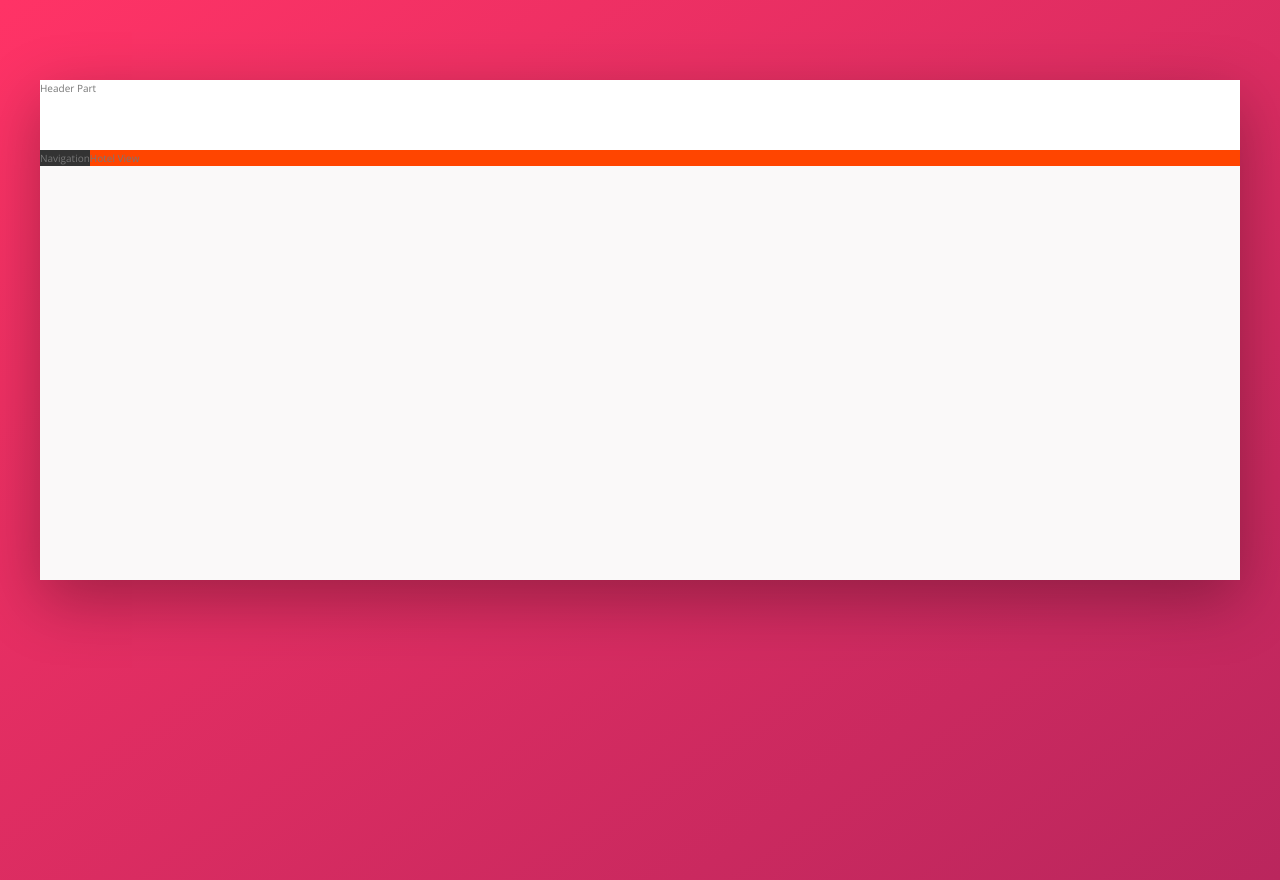
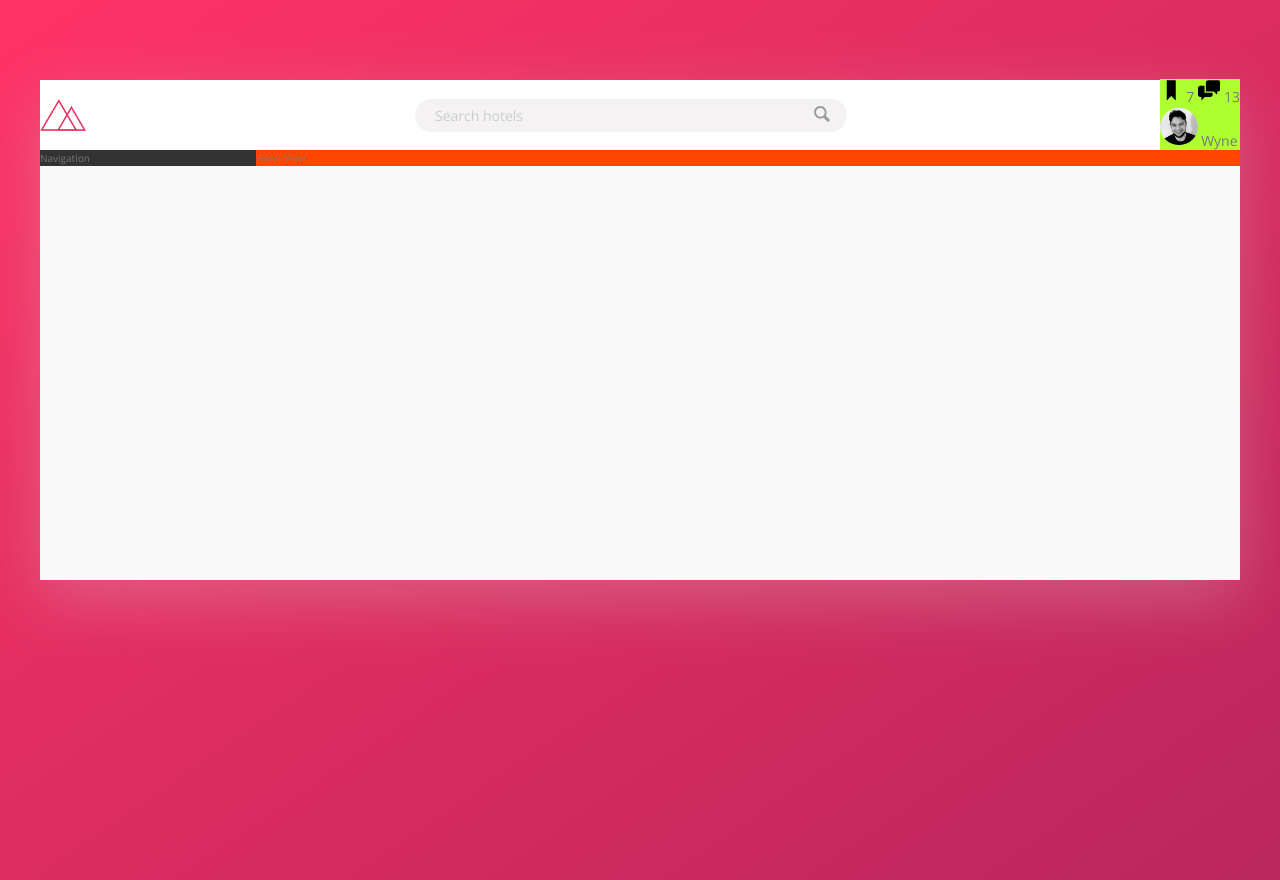
Before and after one commit to wyne-ybanez/Advanced-Sass-Flexbox, a website: page index.html in a window 1280 px wide. Drawn offline with nearby package versions, Linux system fonts and the light colour scheme.

Commit message:
Add svg icons, profile image, aligned header using flex box

```diff
--- a/index.html
+++ b/index.html
@@ -13,7 +13,45 @@
   </head>
   <body>
     <div class="container">
-      <header class="header">Header Part</header>
+      <header class="header">
+        <img src="img/logo.png" alt="trillo logo" class="logo" />
+        <form action="#" class="search">
+          <input
+            type="text"
+            class="search__input"
+            placeholder="Search hotels"
+          />
+          <button class="search__button">
+            <!-- Use of svg image, SVG source: iconmoon.io -->
+            <svg class="search__icon">
+              <use xlink:href="img/sprite.svg#icon-magnifying-glass"></use>
+            </svg>
+          </button>
+        </form>
+
+        <nav class="user-nav">
+          <div class="user-nav__nav__icon-box">
+            <!-- Use of svg image, SVG source: iconmoon.io -->
+            <svg class="user-nav__icon">
+              <use xlink:href="img/sprite.svg#icon-bookmark"></use>
+            </svg>
+            <span class="user-nav__notification">7</span>
+
+            <svg class="user-nav__icon">
+              <use xlink:href="img/sprite.svg#icon-chat"></use>
+            </svg>
+            <span class="user-nav__notification">13</span>
+          </div>
+          <div class="user-nav__user">
+            <img
+              src="img/Avatar.png"
+              alt="User Photo"
+              class="user-nav__user-photo"
+            />
+            <span class="user-nav__user-name">Wyne</span>
+          </div>
+        </nav>
+      </header>
       <div class="content">
         <nav class="sidebar">Navigation</nav>
         <main class="hotel-view">Hotel View</main>
--- a/sass/_base.scss
+++ b/sass/_base.scss
@@ -14,7 +14,7 @@
     --color-grey-dark-2: #777;
     --color-grey-dark-3: #999;
 
-    --shadow-dark: 0 2rem 6rem rgba(0, 0, 0, .3);
+    --shadow-dark: 0 2rem 6rem rgba(215, 201, 201, 0.3);
 }
 
 
--- a/sass/_components.scss
+++ b/sass/_components.scss
@@ -0,0 +1,97 @@
+/////////////////////////////////
+// LOGO
+.logo {
+    height: 3.25rem;
+}
+
+/////////////////////////////////
+// SEARCH
+.search {
+    display: flex;
+    flex: 0 0 40%;
+    // Because we are centering it, it will grow in width both left and right
+    align-items: center;
+    justify-content: center;
+
+    &__input {
+        font-family: inherit;
+        font-size: inherit;
+        color: inherit;
+        background-color: var(--color-grey-light-2);
+        border: none;
+        padding: .7rem 2rem;
+        border-radius: 100px;
+        width: 90%;
+        transition: all .2s;
+        margin-right: -3.5rem;
+
+        // When focused on the input bar, it grows
+        &:focus {
+            outline: none;
+            width: 100%;
+            background-color: var(--color-grey-light-3);
+        }
+
+        &::-webkit-input-placeholder {
+            font-weight: 100;
+            color: var(--color-grey-light-4);
+        }
+    }
+
+    // These are siblings, therefore, we are allowed to use an adjacent selector
+    &__input:focus + &__button {
+        background-color: var(--color-grey-light-3);
+    }
+
+    &__button {
+        border: none;
+        background-color: var(--color-grey-light-2);
+
+        &:focus {
+            outline: none;
+        }
+
+        // When button is clicked we want it to move down a bit
+        &:active {
+            transform: translateY(2px);
+        }
+    }
+
+    &__icon {
+        height: 2rem;
+        width: 2rem;
+        fill: var(--color-grey-dark-3);
+    }
+}
+
+/////////////////////////////////
+// USER NAVIGATION
+.user-nav {
+    background-color: greenyellow;
+
+    &__icon-box {
+
+    }
+
+    &__icon {
+        height: 2.25rem;
+        width: 2.25rem;
+    }
+
+    &__notification {
+
+    }
+
+    &__user {
+
+    }
+
+    &__user-photo {
+        height: 3.75rem;
+        border-radius: 50%;
+    }
+
+    &__user-name {
+
+    }
+}
--- a/sass/_layout.scss
+++ b/sass/_layout.scss
@@ -8,22 +8,29 @@
 }
 
 .header {
+    font-size: 1.4rem;
     height: 7rem;
     background-color: #fff;
     border-bottom: var(--color-grey-light-2);
+
+    display: flex;
+    justify-content: space-between;
+    align-items: center;
 }
 
 .content {
     display: flex;
-    flex: 0 0 18%; // flex-grow = 0; flex-shrink = 0; flex-basis = 18%; Better with percentage for responsiveness
 }
 
 .sidebar {
     background-color: var(--color-grey-dark-1);
+
+    flex: 0 0 18%; // flex-grow = 0; flex-shrink = 0; flex-basis = 18%; Better with percentage for responsiveness
 }
 
 .hotel-view {
     background-color: #fff;
     background-color: orangered;
+
     flex: 1;
 }
```
Also changed, not shown: css/style.css, img/Avatar.png (added), img/SVG/aircraft-take-off.svg (added), img/SVG/bookmark.svg (added), img/SVG/chat.svg (added), img/SVG/chevron-thin-right.svg (added), img/SVG/home.svg (added), img/SVG/key.svg (added), img/SVG/location-pin.svg (added), img/SVG/magnifying-glass.svg (added), img/SVG/map.svg (added), img/SVG/star.svg (added), img/symbol-defs.svg (added), img/user.jpg (deleted).
